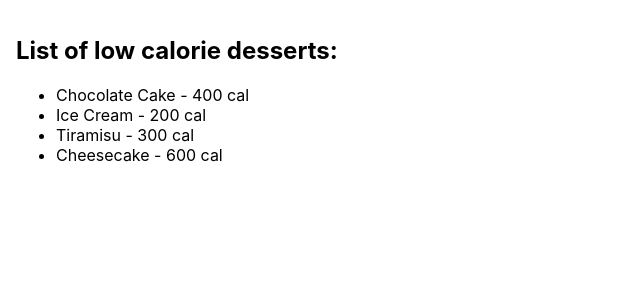
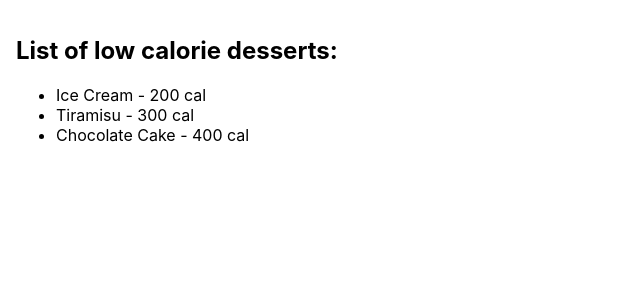
Before and after one commit to gpbaculio/CourseraAdvancedReactCourse, a React (Create React App) app: page / in a window 1280 px wide. Shown: the top 300 px of the page, without its empty margins (0-640 px from the left). Built offline with nearby package versions, Linux system fonts and the light colour scheme.

Commit message:
integrate filter + sort on data

```diff
--- a/src/DessertsList.tsx
+++ b/src/DessertsList.tsx
@@ -3,13 +3,19 @@ import { DessertType } from "./App";
 
 type DessertsListProps = { data: DessertType[] };
 
+const filterDataByCalories = ({ calories }: DessertType) => calories < 500;
+const sortDataByCalories = (dessertA: DessertType, dessertB: DessertType) =>
+  dessertA.calories - dessertB.calories;
+
 function DessertsList({ data }: DessertsListProps) {
   // Implement the component here.
   const id = React.useId();
 
+  const result = data.filter(filterDataByCalories).sort(sortDataByCalories);
+
   return (
     <ul>
-      {data.map(({ name, calories }, index) => (
+      {result.map(({ name, calories }, index) => (
         <li key={`${index}-${id}`}>{`${name} - ${calories} cal`}</li>
       ))}
     </ul>
```
